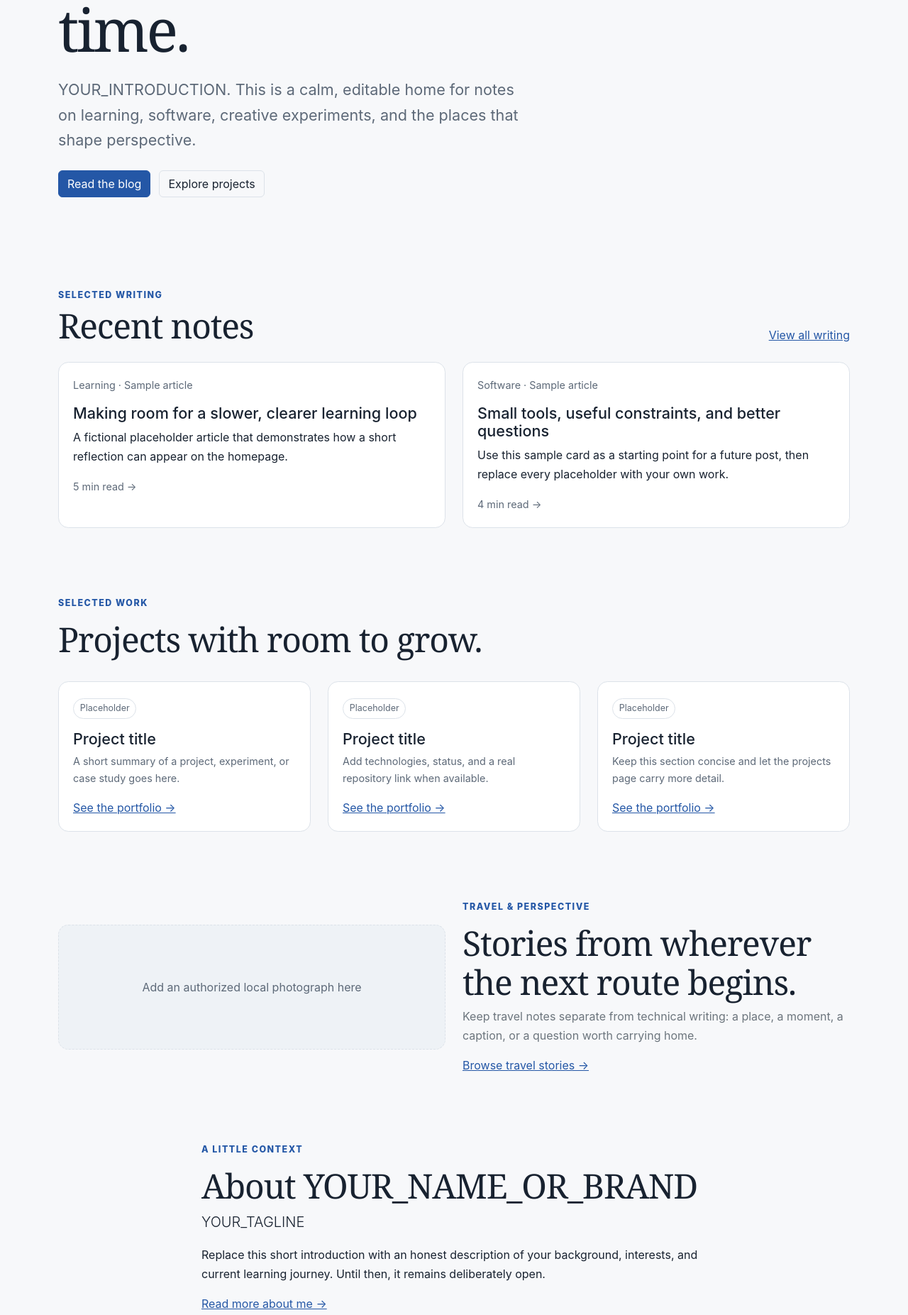
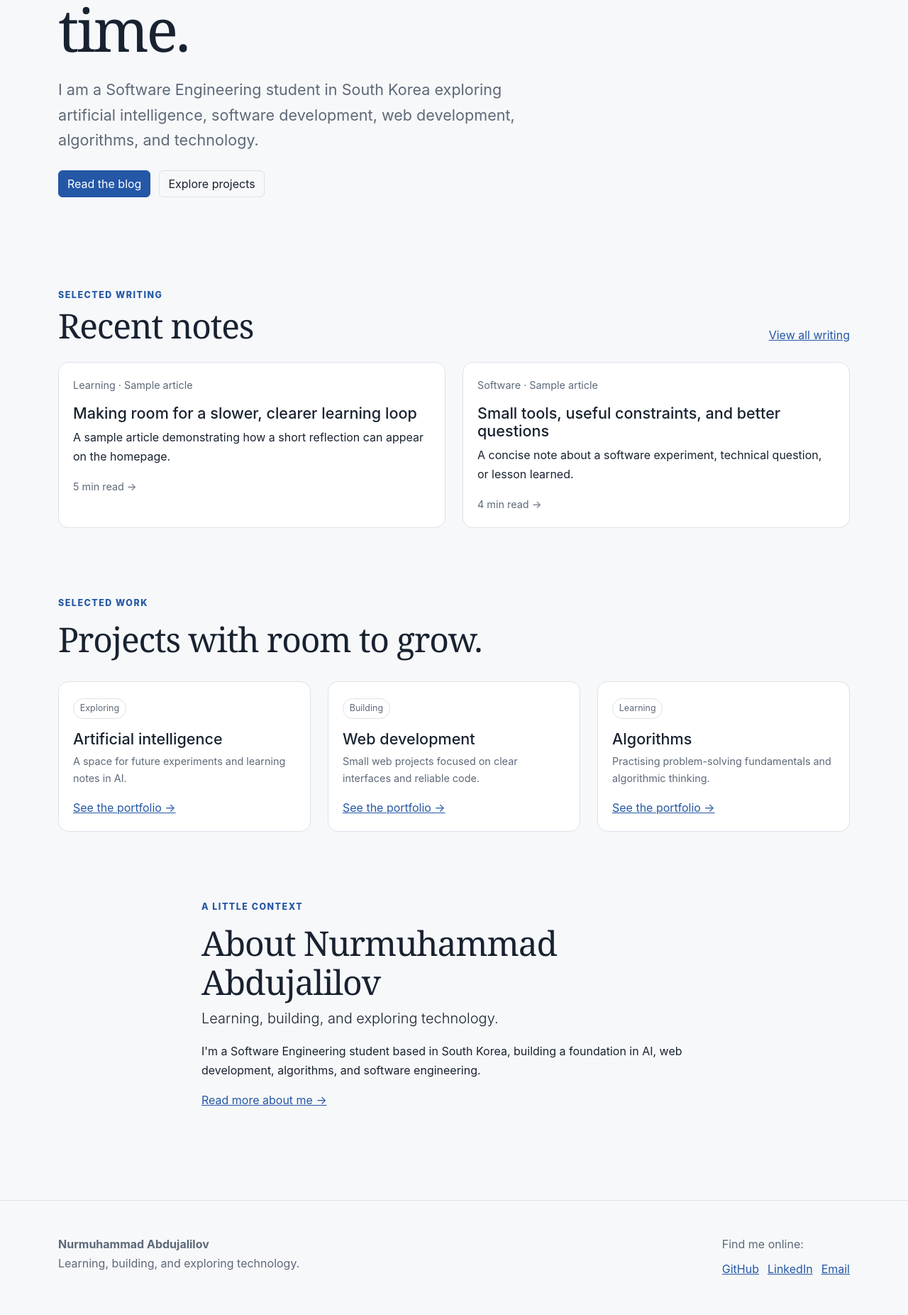
Before and after one commit to CodeByNurmuhammad/personal-web-platform, a plain HTML site: page index.html in a window 1280 px wide. Shown: the part 624-2477 px from the top of the page at 71% size. Drawn offline with nearby package versions, Linux system fonts and the light colour scheme.

Commit message:
feat: replace personal website placeholders

```diff
--- /dev/null
+++ b/assets/js/config.js
@@ -0,0 +1,30 @@
+
+const SITE_CONFIG = {
+    identity: {
+        name: "Nurmuhammad Abdujalilov",
+        title: "Software Engineering Student",
+        introduction:
+            "I am a Software Engineering student in South Korea exploring artificial intelligence, software development, web development, algorithms, and technology.",
+        location: "South Korea",
+        interests: [
+            "Artificial Intelligence",
+            "Software Engineering",
+            "Web Development",
+            "Algorithms",
+            "Technology"
+        ]
+    },
+
+    contact: {
+        email: "nurmukhammadabdujalilov@gmail.com"
+    },
+
+    social: {
+        github: "https://github.com/CodeByNurmuhammad",
+        linkedin: "https://www.linkedin.com/in/nurmukhammad-abdujalilov-b83283359"
+    },
+
+    website: {
+        tagline: "Learning, building, and exploring technology."
+    }
+};
--- a/assets/js/main.js
+++ b/assets/js/main.js
@@ -21,6 +21,7 @@
     else root.dataset.theme = "dark";
     window.localStorage.setItem("site-theme", isDark ? "light" : "dark");
     updateThemeLabel();
+
   });
 
   menuToggle?.addEventListener("click", function () {
@@ -29,5 +30,38 @@
     menu?.classList.toggle("show", !isExpanded);
   });
 
+  document.addEventListener("DOMContentLoaded", () => {
+    if (typeof SITE_CONFIG === "undefined") return;
+
+    document.querySelectorAll("[data-site-name]").forEach((element) => {
+      element.textContent = SITE_CONFIG.identity.name;
+    });
+
+    document.querySelectorAll("[data-site-role]").forEach((element) => {
+      element.textContent = SITE_CONFIG.identity.title;
+    });
+
+    document.querySelectorAll("[data-site-location]").forEach((element) => {
+      element.textContent = SITE_CONFIG.identity.location;
+    });
+
+    document.querySelectorAll("[data-site-introduction]").forEach((element) => {
+      element.textContent = SITE_CONFIG.identity.introduction;
+    });
+
+    document.querySelectorAll("[data-site-tagline]").forEach((element) => {
+      element.textContent = SITE_CONFIG.website.tagline;
+    });
+
+    document.querySelectorAll("[data-social-link]").forEach((element) => {
+      const profile = SITE_CONFIG.social[element.dataset.socialLink];
+      if (profile) element.href = profile;
+    });
+
+    document.querySelectorAll("[data-email-link]").forEach((element) => {
+      element.href = `mailto:${SITE_CONFIG.contact.email}`;
+    });
+  });
+
   updateThemeLabel();
 }());
--- a/index.html
+++ b/index.html
@@ -3,8 +3,8 @@
 <head>
   <meta charset="utf-8">
   <meta name="viewport" content="width=device-width, initial-scale=1">
-  <meta name="description" content="A personal space for learning notes, software projects, travel stories, and an evolving professional profile.">
-  <title>DUMMY WEBSITE | Home</title>
+  <meta name="description" content="A personal space for learning notes, software projects, and an evolving professional profile.">
+  <title>Nurmuhammad Abdujalilov | Home</title>
   <link href="https://cdn.jsdelivr.net/npm/bootstrap@5.3.3/dist/css/bootstrap.min.css" rel="stylesheet">
   <link href="assets/css/styles.css" rel="stylesheet">
 </head>
@@ -13,7 +13,7 @@
   <header class="site-header sticky-top">
     <nav class="navbar navbar-expand-lg" aria-label="Primary navigation">
       <div class="container">
-        <a class="brand" href="index.html">YOUR_NAME_OR_BRAND</a>
+        <a class="brand" href="index.html" data-site-name></a>
         <button class="navbar-toggler" type="button" data-menu-toggle aria-controls="site-navigation" aria-expanded="false" aria-label="Open navigation">
           <span class="navbar-toggler-icon"></span>
         </button>
@@ -22,7 +22,6 @@
             <li class="nav-item"><a class="nav-link active" aria-current="page" href="index.html">Home</a></li>
             <li class="nav-item"><a class="nav-link" href="blog.html">Blog</a></li>
             <li class="nav-item"><a class="nav-link" href="projects.html">Projects</a></li>
-            <li class="nav-item"><a class="nav-link" href="travel.html">Travel</a></li>
             <li class="nav-item"><a class="nav-link" href="about.html">About Me</a></li>
             <li class="nav-item"><a class="nav-link" href="cv.html">CV</a></li>
             <li class="nav-item ms-lg-2"><button class="btn btn-sm theme-toggle" type="button" data-theme-toggle aria-pressed="false">☾ Night</button></li>
@@ -37,7 +36,7 @@
       <div class="container">
         <p class="eyebrow">Personal site prototype</p>
         <h1>Learning in public, one thoughtful step at a time.</h1>
-        <p class="hero-lede">YOUR_INTRODUCTION. This is a calm, editable home for notes on learning, software, creative experiments, and the places that shape perspective.</p>
+        <p class="hero-lede" data-site-introduction></p>
         <div class="button-row mt-4">
           <a class="btn btn-primary" href="blog.html">Read the blog</a>
           <a class="btn btn-outline-secondary" href="projects.html">Explore projects</a>
@@ -56,7 +55,7 @@
             <a class="card-link" href="article.html"><article class="card-editorial">
               <p class="meta">Learning · Sample article</p>
               <h3>Making room for a slower, clearer learning loop</h3>
-              <p>A fictional placeholder article that demonstrates how a short reflection can appear on the homepage.</p>
+              <p>A sample article demonstrating how a short reflection can appear on the homepage.</p>
               <span class="meta">5 min read →</span>
             </article></a>
           </div>
@@ -64,7 +63,7 @@
             <a class="card-link" href="article.html"><article class="card-editorial">
               <p class="meta">Software · Sample article</p>
               <h3>Small tools, useful constraints, and better questions</h3>
-              <p>Use this sample card as a starting point for a future post, then replace every placeholder with your own work.</p>
+              <p>A concise note about a software experiment, technical question, or lesson learned.</p>
               <span class="meta">4 min read →</span>
             </article></a>
           </div>
@@ -76,26 +75,17 @@
       <div class="container">
         <p class="eyebrow">Selected work</p><h2 id="projects-heading">Projects with room to grow.</h2>
         <div class="row g-4 mt-1">
-          <div class="col-md-4"><article class="card-editorial"><span class="tag">Placeholder</span><h3 class="mt-3">Project title</h3><p class="meta">A short summary of a project, experiment, or case study goes here.</p><a href="projects.html">See the portfolio →</a></article></div>
-          <div class="col-md-4"><article class="card-editorial"><span class="tag">Placeholder</span><h3 class="mt-3">Project title</h3><p class="meta">Add technologies, status, and a real repository link when available.</p><a href="projects.html">See the portfolio →</a></article></div>
-          <div class="col-md-4"><article class="card-editorial"><span class="tag">Placeholder</span><h3 class="mt-3">Project title</h3><p class="meta">Keep this section concise and let the projects page carry more detail.</p><a href="projects.html">See the portfolio →</a></article></div>
-        </div>
-      </div>
-    </section>
-
-    <section class="section-sm" aria-labelledby="travel-heading">
-      <div class="container">
-        <div class="row align-items-center g-4">
-          <div class="col-lg-6"><div class="placeholder-media" role="img" aria-label="Neutral placeholder for a travel photograph">Add an authorized local photograph here</div></div>
-          <div class="col-lg-6"><p class="eyebrow">Travel &amp; perspective</p><h2 id="travel-heading">Stories from wherever the next route begins.</h2><p class="text-secondary">Keep travel notes separate from technical writing: a place, a moment, a caption, or a question worth carrying home.</p><a href="travel.html">Browse travel stories →</a></div>
+          <div class="col-md-4"><article class="card-editorial"><span class="tag">Exploring</span><h3 class="mt-3">Artificial intelligence</h3><p class="meta">A space for future experiments and learning notes in AI.</p><a href="projects.html">See the portfolio →</a></article></div>
+          <div class="col-md-4"><article class="card-editorial"><span class="tag">Building</span><h3 class="mt-3">Web development</h3><p class="meta">Small web projects focused on clear interfaces and reliable code.</p><a href="projects.html">See the portfolio →</a></article></div>
+          <div class="col-md-4"><article class="card-editorial"><span class="tag">Learning</span><h3 class="mt-3">Algorithms</h3><p class="meta">Practising problem-solving fundamentals and algorithmic thinking.</p><a href="projects.html">See the portfolio →</a></article></div>
         </div>
       </div>
     </section>
 
     <section class="section-sm" aria-labelledby="about-heading">
       <div class="container container-readable">
-        <p class="eyebrow">A little context</p><h2 id="about-heading">About YOUR_NAME_OR_BRAND</h2>
-        <p class="lead">YOUR_TAGLINE</p><p>Replace this short introduction with an honest description of your background, interests, and current learning journey. Until then, it remains deliberately open.</p>
+        <p class="eyebrow">A little context</p><h2 id="about-heading">About <span data-site-name></span></h2>
+        <p class="lead" data-site-tagline></p><p>I'm a Software Engineering student based in South Korea, building a foundation in AI, web development, algorithms, and software engineering.</p>
         <a href="about.html">Read more about me →</a>
       </div>
     </section>
@@ -103,10 +93,11 @@
 
   <footer class="site-footer">
     <div class="container d-flex flex-column flex-md-row justify-content-between gap-4">
-      <div><strong>YOUR_NAME_OR_BRAND</strong><p class="mb-0">YOUR_TAGLINE</p></div>
-      <div><p class="mb-2">Find me when links are ready:</p><ul class="social-list mb-0"><li><span class="social-placeholder">GitHub</span></li><li><span class="social-placeholder">Instagram</span></li><li><span class="social-placeholder">LinkedIn</span></li></ul></div>
+      <div><strong data-site-name></strong><p class="mb-0" data-site-tagline></p></div>
+      <div><p class="mb-2">Find me online:</p><ul class="social-list mb-0"><li><a href="https://github.com/CodeByNurmuhammad" data-social-link="github">GitHub</a></li><li><a href="https://www.linkedin.com/in/nurmukhammad-abdujalilov-b83283359" data-social-link="linkedin">LinkedIn</a></li><li><a href="mailto:nurmukhammadabdujalilov@gmail.com" data-email-link>Email</a></li></ul></div>
     </div>
   </footer>
+  <script src="assets/js/config.js"></script>
   <script src="assets/js/main.js"></script>
 </body>
 </html>
```
Also changed, not shown: about.html (+5 -5 lines), article.html (+6 -6 lines), blog.html (+8 -8 lines), cv.html (+5 -5 lines), projects.html (+5 -5 lines), travel.html (deleted, +0 -14 lines), 2 other files.
